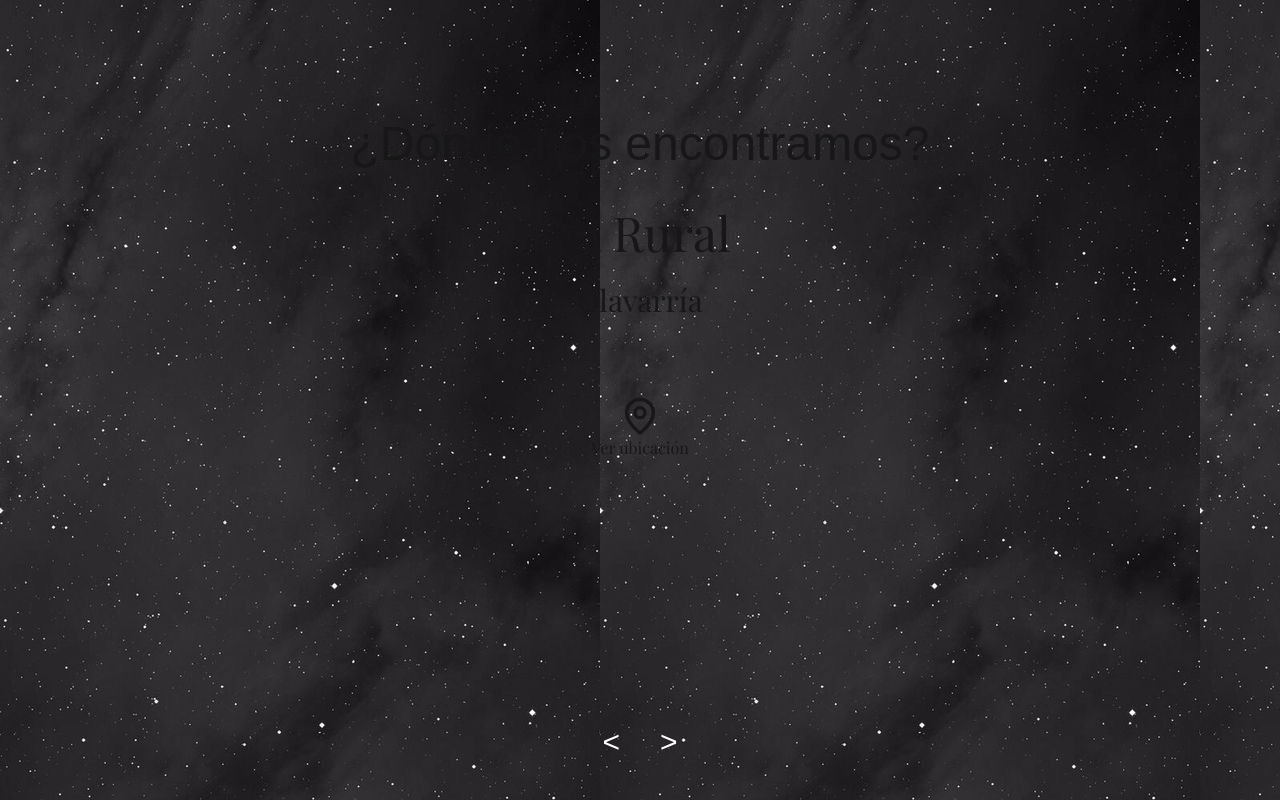
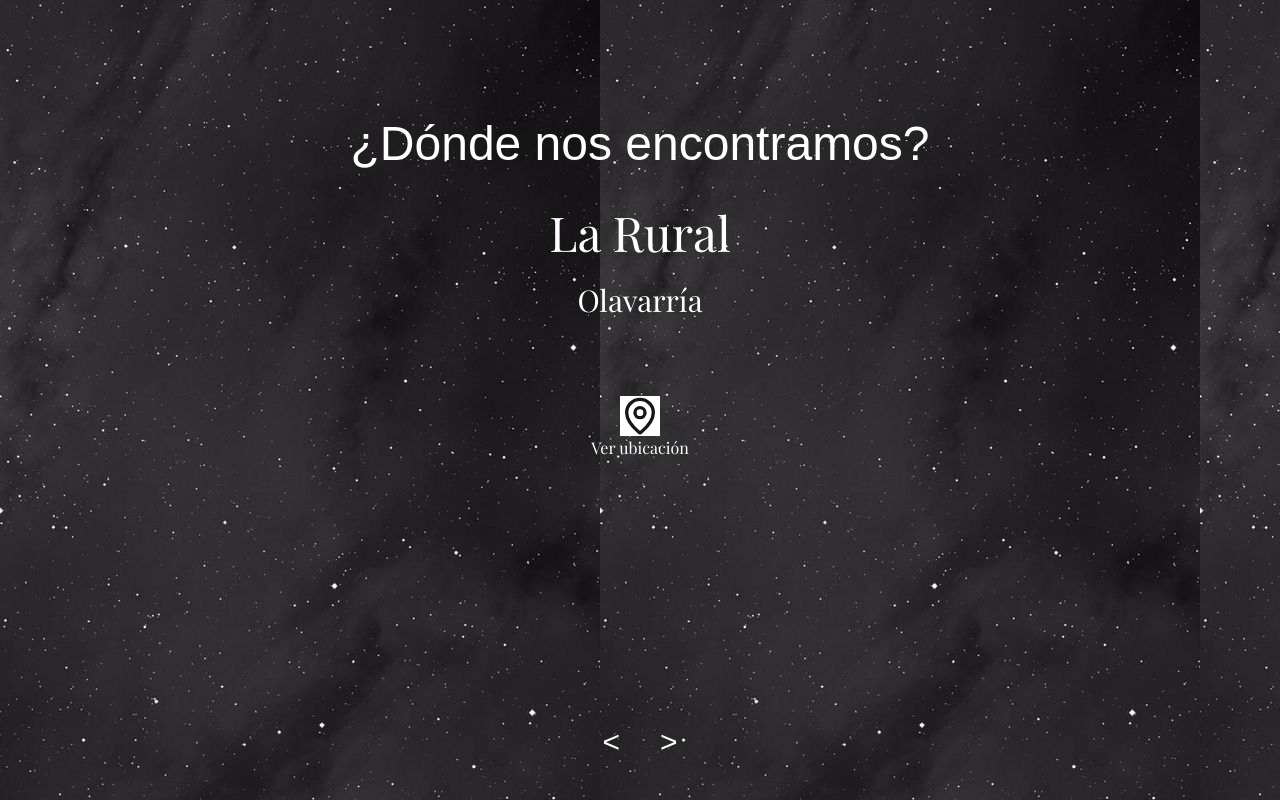
Before and after one commit to HugoEseverri/invitaci-n-tarjeta, a Next.js app in the folder invitacion/: page /ubicacion in a window 1280 px wide. Built offline with nearby package versions, Linux system fonts and the light colour scheme; a web font is replaced by a local one.

Commit message:
cambios de color

```diff
--- a/invitacion/src/app/ubicacion/page.tsx
+++ b/invitacion/src/app/ubicacion/page.tsx
@@ -14,13 +14,13 @@ export default function Ubicacion() {
                 transition={{ duration: 1 }}
             >
                 <h2
-                    className="text-[48px] md:text-5xl  mb-10 mt-30"
+                    className="text-[48px] md:text-5xl  mb-10 mt-30 text-white"
                     style={{ fontFamily: "var(--font-meow)" }}
                 >
                     ¿Dónde nos encontramos?
                 </h2>
-                <p className="text-5xl font-medium pb-5" style={{ fontFamily: "var(--font-playfair)" }}>La Rural</p>
-                <p className="text-[30px] leading-2 pt-5" style={{ fontFamily: "var(--font-playfair)" }}>Olavarría</p>
+                <p className="text-5xl font-medium pb-5 text-white" style={{ fontFamily: "var(--font-playfair)" }}>La Rural</p>
+                <p className="text-[30px] leading-2 pt-5 text-white" style={{ fontFamily: "var(--font-playfair)" }}>Olavarría</p>
 
                 <motion.a
                     initial={{ opacity: 0, y: 20 }}
@@ -34,8 +34,8 @@ export default function Ubicacion() {
                     className="inline-flex items-center gap-2 px-6 py-3 hover:transition mt-20"
                 >
                     <div className="flex flex-col items-center">
-                        <MapPin className="w-10 h-10" />
-                        <p style={{ fontFamily: "var(--font-playfair)" }}>Ver ubicación</p>
+                        <MapPin className="w-10 h-10 bg-white" />
+                        <p className="text-white" style={{ fontFamily: "var(--font-playfair)" }}>Ver ubicación</p>
                     </div>
                 </motion.a>
             </motion.div>
```
